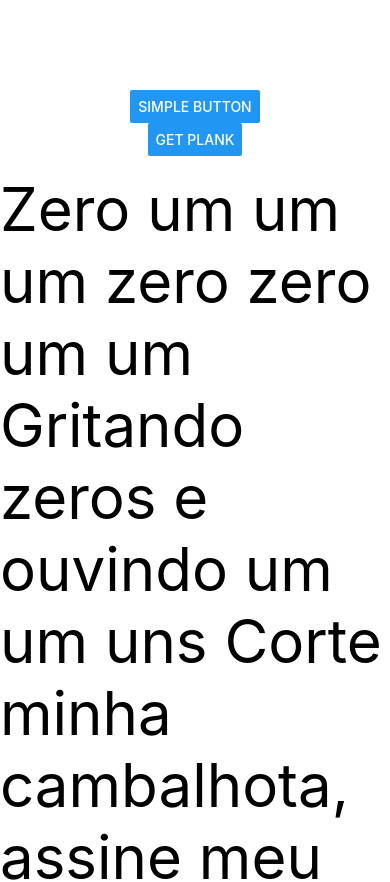
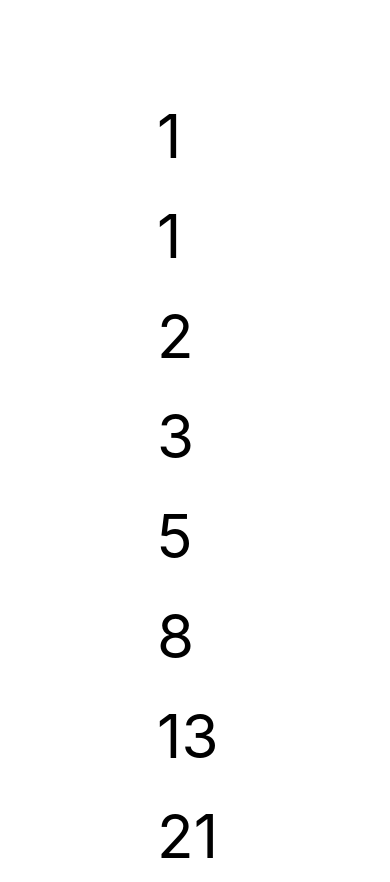
Before and after one commit to dumpserver/ReactNativeEssentials, a React Native app: screen / in a window 390 px wide. Shown: the top 882 px of the page. Built offline with nearby package versions, Linux system fonts and the light colour scheme.

Commit message:
Create simple FlatList for Fibonacci scequence.

```diff
--- a/App.tsx
+++ b/App.tsx
@@ -1,6 +1,7 @@
 import React, { useCallback, useState } from "react"
 import {View, Text} from "react-native"
 import ButtonReturnPlank from "./components/ButtonReturnPlank";
+import FibonacciFlatList from "./components/FibonacciFlatList";
 import SimpleButton from "./components/SimpleButton"
 import SimpleScroll from "./components/SimpleScroll";
 import TextChangeLabel from "./components/TextChangeLabel";
@@ -16,19 +17,8 @@ const DumpServer = () => {
 
   return (
     <View style={{paddingTop: 90, alignItems: "center"}}>
-      <SimpleButton
-        onPress = {fatherOnPress}
-      />
-      <Text>{fatherText}</Text>
 
-      <ButtonReturnPlank
-        setValueFunction = {setPlankConstant}
-      />
-      <Text>{plankConstant}</Text>
-
-      <TextChangeLabel/>
-
-      <SimpleScroll/>
+      <FibonacciFlatList/>
 
     </View>
   )
--- /dev/null
+++ b/components/FibonacciFlatList.tsx
@@ -0,0 +1,44 @@
+import React from 'react'
+import { FlatList, StyleSheet, Text } from 'react-native'
+
+const fibonacci: { key: string }[] = [
+  { key: '1' },
+  { key: '1' },
+  { key: '2' },
+  { key: '3' },
+  { key: '5' },
+  { key: '8' },
+  { key: '13' },
+  { key: '21' },
+  { key: '34' },
+  { key: '55' },
+  { key: '89' },
+]
+
+const styles = StyleSheet.create({
+  container: {
+    flex: 1,
+    paddingTop: 22
+  },
+  item: {
+    padding: 10,
+    fontSize: 60,
+    height: 100
+  }
+})
+
+const FibonacciFlatList = () => {
+  return (
+    <FlatList
+      data={fibonacci}
+      keyExtractor={(item, index) => String(index)} // This solves duplicate componente key problem.
+      renderItem={({ item }) =>
+        <Text style={styles.item}>
+          {item.key}
+        </Text>
+      }
+    />
+  )
+}
+
+export default FibonacciFlatList
```
